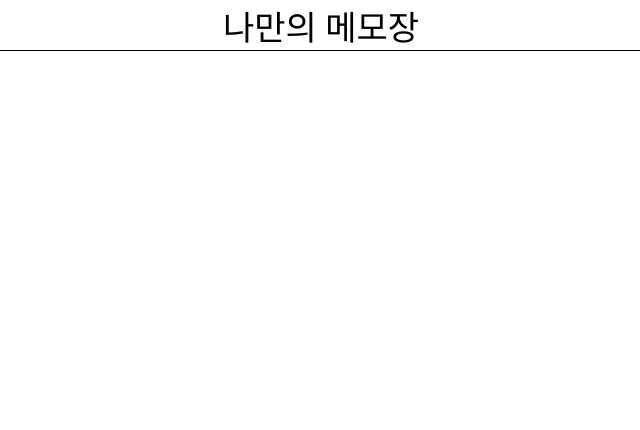
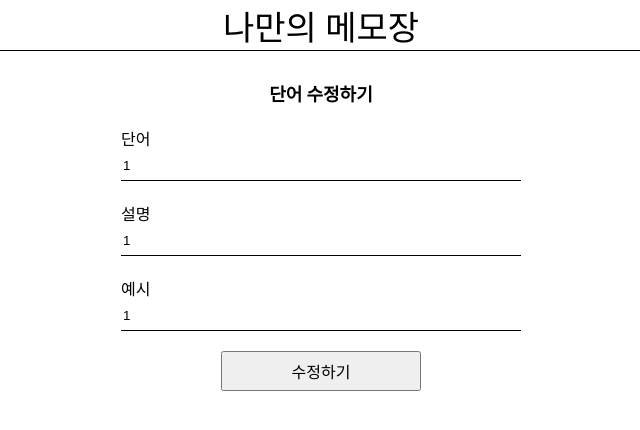
Before and after one commit to oagree0123/react-my-memo, a React (Create React App) app: page /Update/1/1/1/1/edit in a window 1280 px wide. Before the commit this address had no page. Shown: the top 430 px of the page, without its empty margins (319-959 px from the left). Built offline with nearby package versions, Linux system fonts and the light colour scheme; a web font is replaced by a local one.

Commit message:
🐛 Give url params in update page

```diff
--- a/src/App.js
+++ b/src/App.js
@@ -1,10 +1,10 @@
 import styled from "styled-components";
 import { Routes, Route, useNavigate} from 'react-router-dom'
-import { useSelector } from "react-redux";
 
 import CardList  from './CardList';
 import Create from "./Create";
 import Update from "./Update";
+import { useEffect } from "react";
 
 function App() {
   const navigate = useNavigate();
@@ -22,7 +22,7 @@ function App() {
         <Routes>
           <Route path='/' element={<CardList />}/>
           <Route path='/Create' element={<Create />}/>
-          <Route path='/Update/:card_id/edit' element={<Update />}/>
+          <Route path='/Update/:card_id/:card_word/:card_def/:card_exstr/edit' element={<Update />}/>
         </Routes>
       </AppWrap>
     </div>
--- a/src/CardList.js
+++ b/src/CardList.js
@@ -7,6 +7,8 @@ import { loadCardFB, completeCardFB, deleteCardFB } from './redux/modules/card';
 import { useInView } from 'react-intersection-observer';
 import localStorage from 'redux-persist/es/storage';
 
+let item = 9;
+
 const CardList = (props) => {
   const navigate = useNavigate();
   const dispatch = useDispatch();
@@ -14,11 +16,12 @@ const CardList = (props) => {
   const data = useSelector((state) => state.card.list);
 
   const [ref, inView] = useInView();
-  const [item, setItem] = useState(13);
+  //const [item, setItem] = useState(13);
 
   useEffect(() => {
     if(inView) {
-      setItem((prevState) => prevState + 4);
+      //setItem((prevState) => prevState + 4);
+      item += 4;
       dispatch(loadCardFB(item));
     };
   }, [inView]);
@@ -52,7 +55,7 @@ const CardList = (props) => {
                 >체크</CardButton>
                 <CardButton
                   onClick={() => {
-                    navigate("/Update/" + list.id + "/edit");
+                    navigate("/Update/" + list.id + '/' + list.word + '/' + list.def + '/' + list.exstr + "/edit");
                   }}
                 >수정
                 </CardButton>
--- a/src/Update.js
+++ b/src/Update.js
@@ -13,11 +13,8 @@ const Update = (props) => {
   const defRef = useRef('');
   const exstrRef = useRef('');
 
-  const card_id = useParams();
-
-  const card_list = useSelector(state => state.card.list);
-
-  console.log(card_id);
+  const params = useParams();
+  const card_id = {card_id : params.card_id};
 
   const updateCardList = (card_id) => {
     dispatch(updateCardFB(card_id, {
@@ -28,11 +25,11 @@ const Update = (props) => {
     navigate('/');
   };
 
-  const _card = card_list.filter(v => {
+  /* const _card = props.card_list.filter(v => {
     return v.id === card_id.card_id;
-  })
+  }) */
 
-  console.log(card_list);
+  console.log(params)
 
   return (
       <UpdateWrap>
@@ -40,15 +37,15 @@ const Update = (props) => {
       <FormWrap action="">
       <InputWrap>
           <InputTitle >단어</InputTitle>
-          <Input id="input_word" ref={wordRef} defaultValue={1}></Input>
+          <Input id="input_word" ref={wordRef} defaultValue={params.card_word}></Input>
         </InputWrap>
         <InputWrap>
           <InputTitle>설명</InputTitle>
-          <Input id="input_def" ref={defRef} defaultValue={2}></Input>
+          <Input id="input_def" ref={defRef} defaultValue={params.card_def}></Input>
         </InputWrap>
         <InputWrap>
           <InputTitle>예시</InputTitle>
-          <Input id="input_exstr" ref={exstrRef} defaultValue={3}></Input>
+          <Input id="input_exstr" ref={exstrRef} defaultValue={params.card_exstr}></Input>
         </InputWrap>
         <FormButton type='button' onClick={() => {
           updateCardList(card_id);
```
